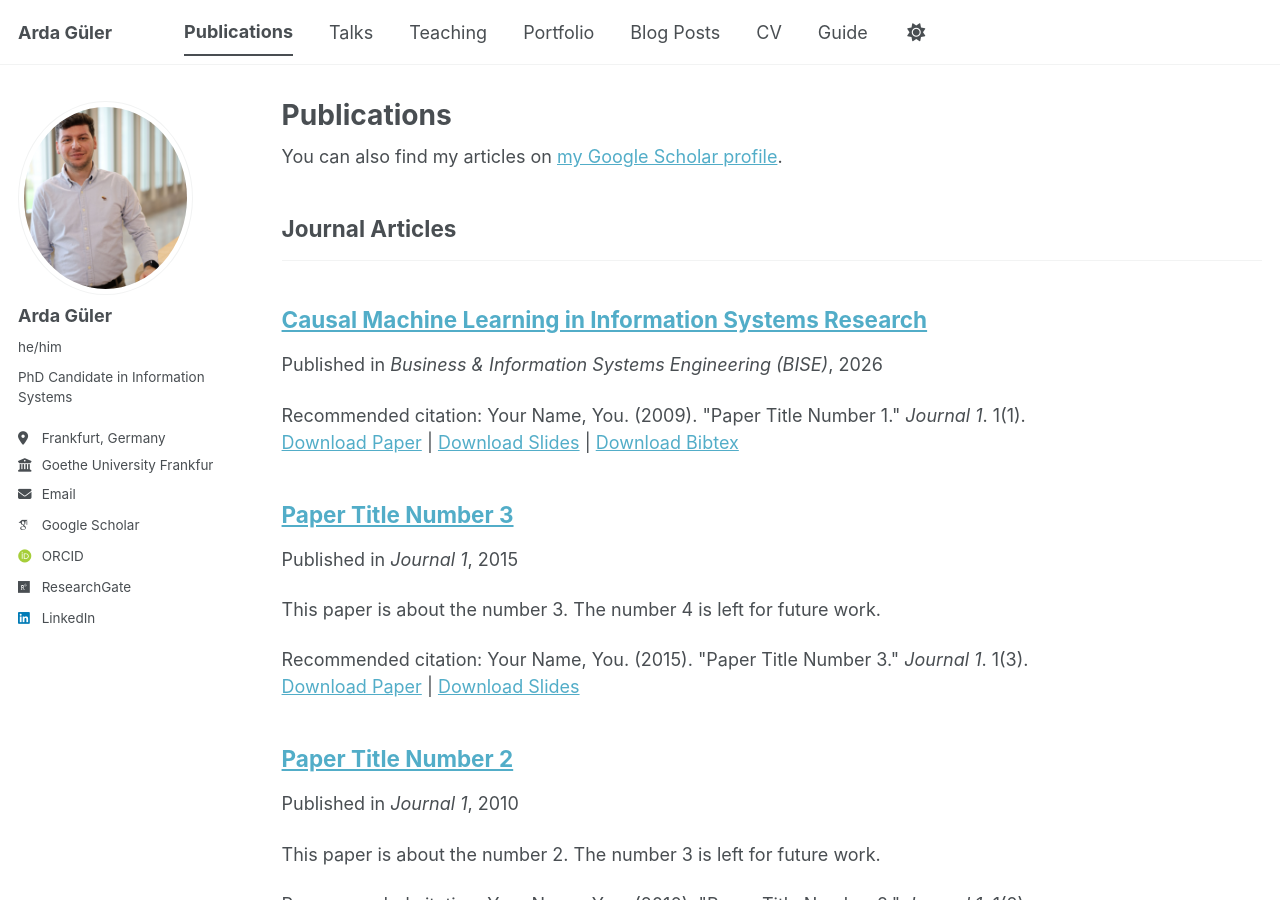
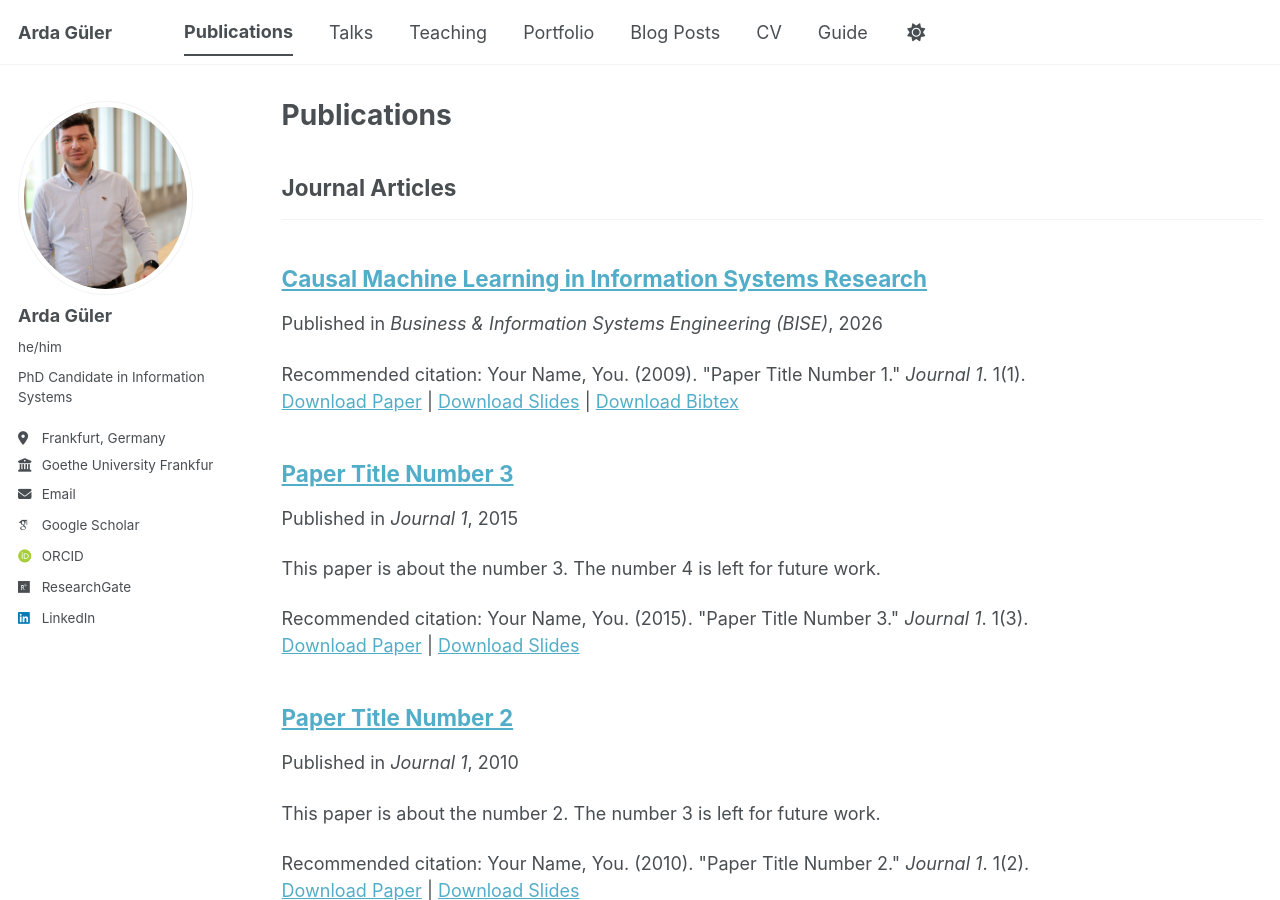
Before and after one commit to ardague/ardague.github.io, a Jekyll site: the page built from _pages/publications.html, in a window 1280 px wide and 900 px high. Built offline with Jekyll 4.4.1, drawn with Linux system fonts in a browser that asks for light colours; some web fonts are replaced; a script bundle is joined from its source files by our own code; library files that are not in the unit come from our copies; some of the changed lines change nothing that is shown.

Commit message:
Disable publication output and comment out Google Scholar link in publications page

```diff
--- a/_config.yml
+++ b/_config.yml
@@ -225,7 +225,7 @@
     output: true
     permalink: /:collection/:path/
   publications:
-    output: true
+    output: false
     permalink: /:collection/:path/
   portfolio:
     output: true
--- a/_pages/publications.html
+++ b/_pages/publications.html
@@ -5,11 +5,13 @@
 author_profile: true
 ---
 
+<!--
 {% if site.author.googlescholar %}
   <div class="wordwrap">You can also find my articles on <a href="{{site.author.googlescholar}}">my Google Scholar profile</a>.</div>
 {% endif %}
 
 {% include base_path %}
+-->
 
 <!-- New style rendering if publication categories are defined -->
 {% if site.publication_category %}
```
